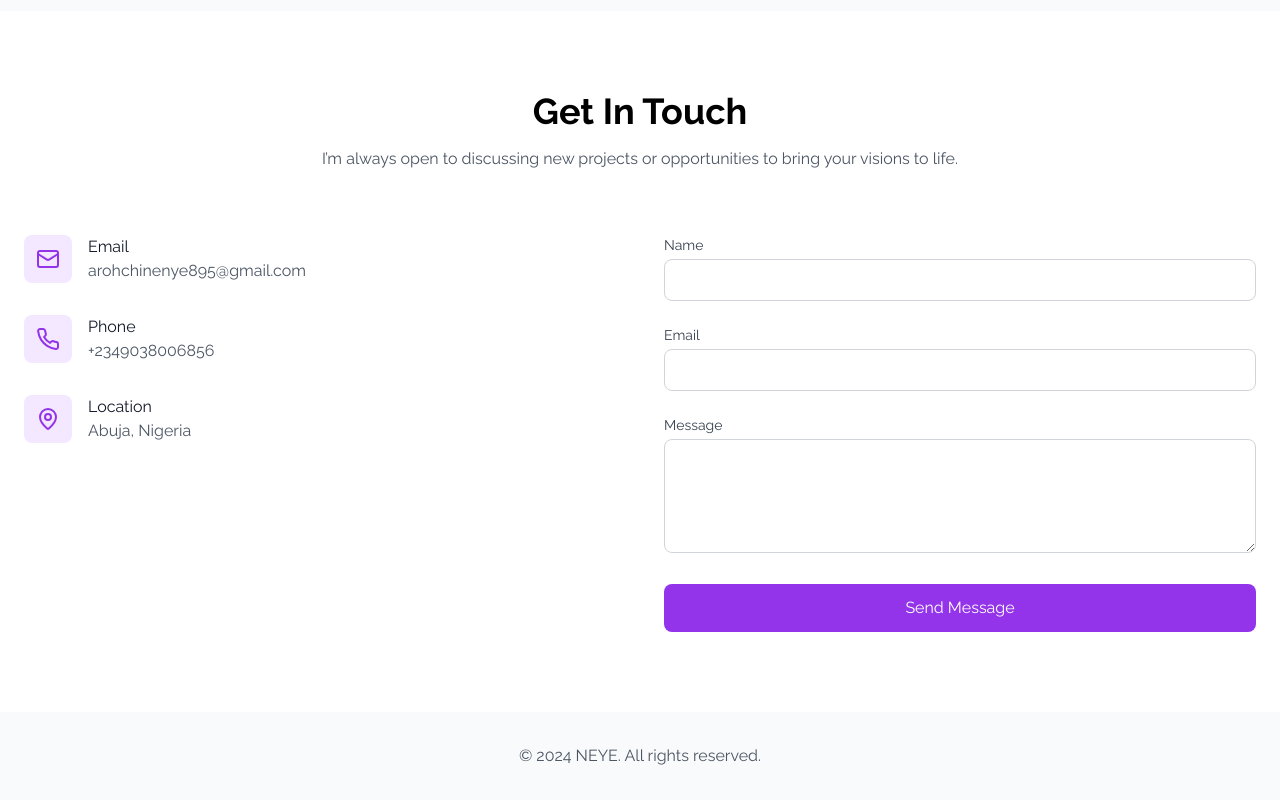
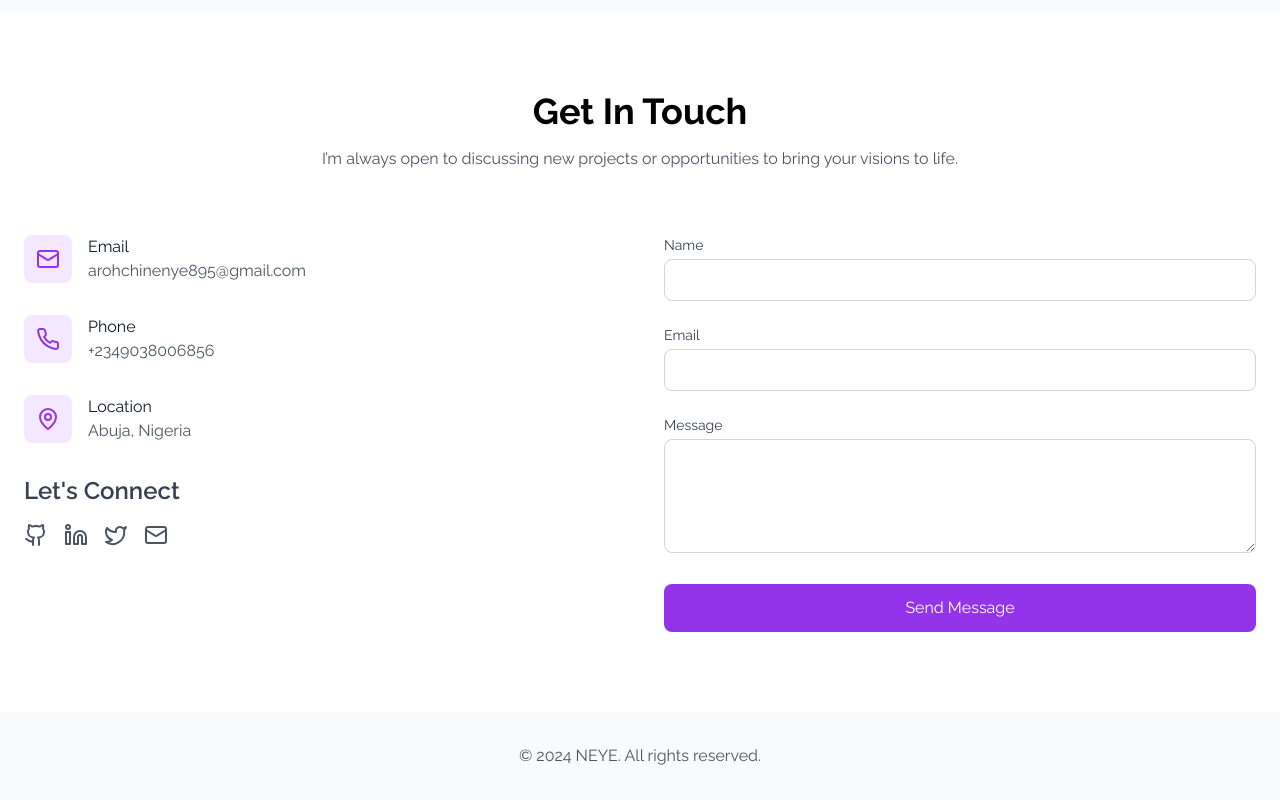
Before and after one commit to neyeah/My_Website, a React (Create React App) app: page / in a window 1280 px wide. Shown: the part 3089-3889 px from the top of the page. Built offline with nearby package versions, Linux system fonts and the light colour scheme.

Commit message:
Contact Changes

```diff
--- a/src/components/Contact.js
+++ b/src/components/Contact.js
@@ -1,6 +1,7 @@
 import React, { useState } from 'react';
 import { motion } from 'framer-motion';
-import { Mail, MapPin, Phone, CheckCircle } from 'lucide-react';
+import { Mail, MapPin, Phone, CheckCircle, Github, Linkedin, Twitter } from 'lucide-react';
+import ThemeToggle from './ThemeToggle';
 
 export default function Contact() {
   const [isSubmitting, setIsSubmitting] = useState(false);
@@ -70,6 +71,22 @@ export default function Contact() {
               title="Location"
               content="Abuja, Nigeria"
             />
+
+            {/* Social Icons */}
+            <motion.div
+              initial={{ opacity: 0, y: 20 }}
+              whileInView={{ opacity: 1, y: 0 }}
+              viewport={{ once: true }}
+              className="mt-8"
+            >
+              <h3 className="text-2xl font-semibold text-gray-700 dark:text-gray-300 mb-4">Let's Connect</h3>
+              <div className="flex justify-start space-x-4">
+                <SocialIcon icon={<Github className="w-6 h-6" />} href="https://github.com/neyeah" />
+                <SocialIcon icon={<Linkedin className="w-6 h-6" />} href="https://linkedin.com/in/neyeah" />
+                <SocialIcon icon={<Twitter className="w-6 h-6" />} href="https://twitter.com/neyehh" />
+                <SocialIcon icon={<Mail className="w-6 h-6" />} href="mailto:arohchinenye895@gmail.com" />
+              </div>
+            </motion.div>
           </motion.div>
 
           <motion.form
@@ -173,3 +190,18 @@ function ContactInfo({ icon, title, content, href }) {
     </motion.div>
   );
 }
+
+function SocialIcon({ icon, href }) {
+  return (
+    <motion.a
+      href={href}
+      target="_blank"
+      rel="noopener noreferrer"
+      className="text-gray-600 dark:text-gray-400 hover:text-gray-900 dark:hover:text-white transition-colors"
+      whileHover={{ scale: 1.1 }}
+      whileTap={{ scale: 0.9 }}
+    >
+      {icon}
+    </motion.a>
+  );
+}
```
